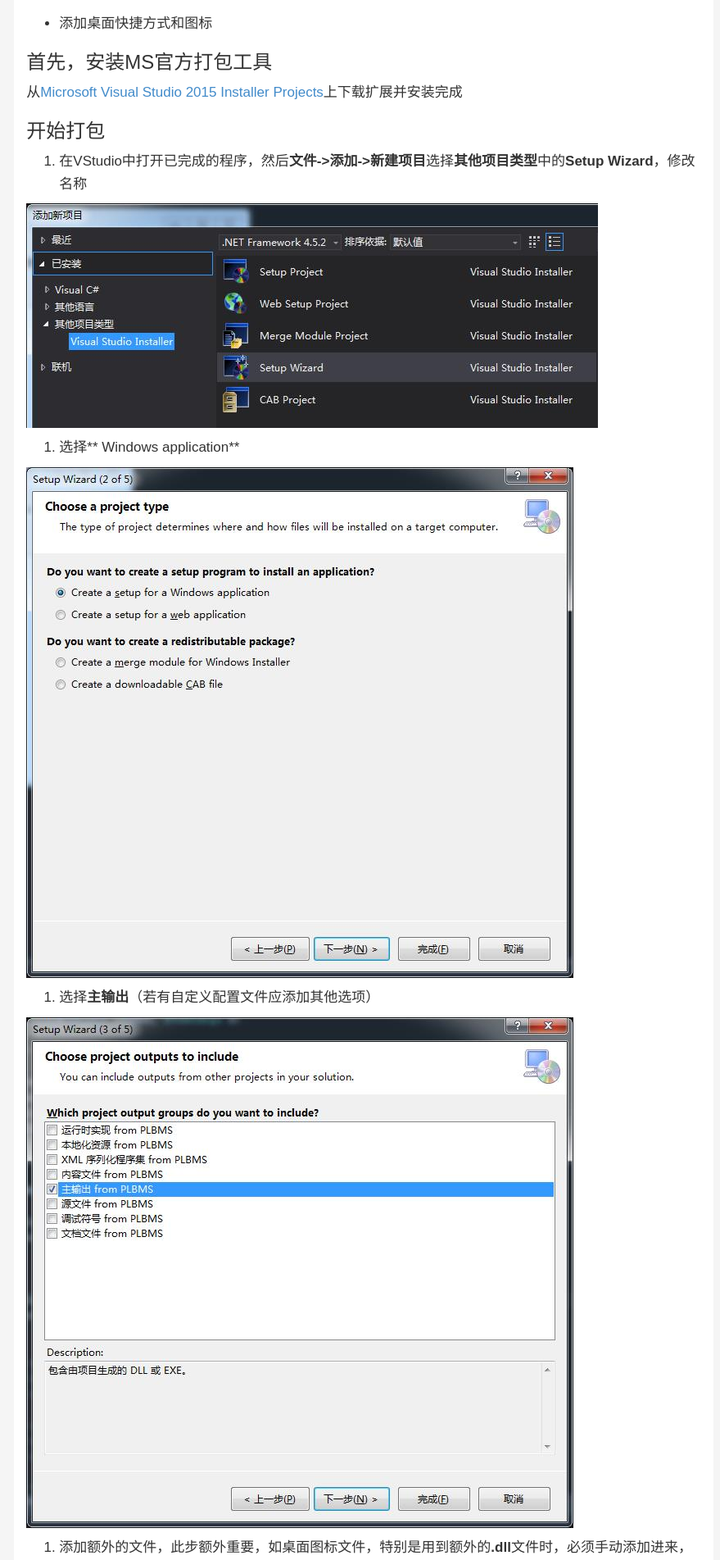
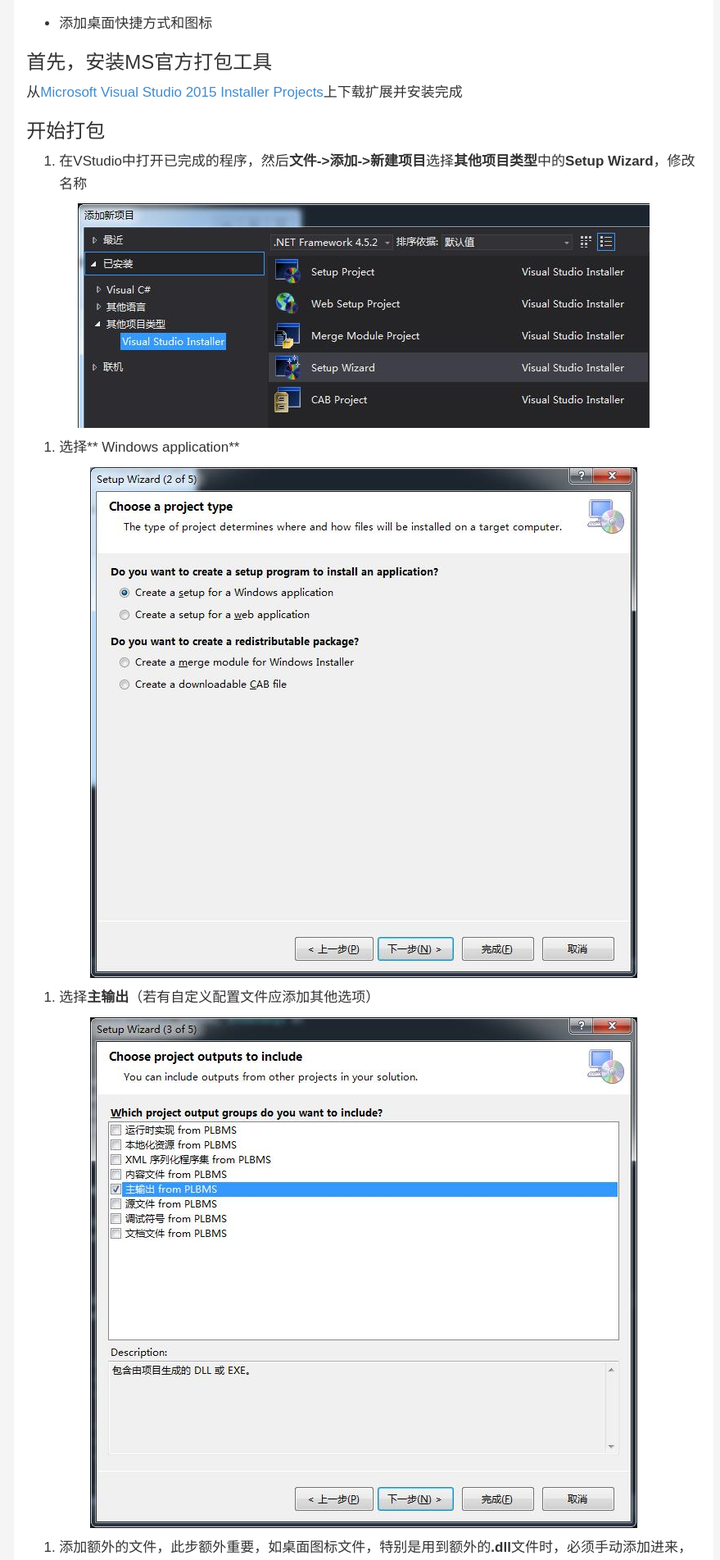
Before and after one commit to GeorgeCaoJ/blog, a Jekyll site: the page built from _posts/CSharp/2016-11-30-Package-Application.md, in a window 1280 px wide. Shown: the part 330-2233 px from the top of the page at 82% size, without its empty margins (196-1075 px from the left). Built offline with Jekyll 4.4.1, drawn with Linux system fonts in a browser that asks for light colours.

Commit message:
make img display center and responsive

```diff
--- a/css/common.css
+++ b/css/common.css
@@ -32,7 +32,9 @@
 
 } */
 
-.img{
+img {
+    display: block;
+    margin: 0 auto;
     max-width: 100%;
     height: auto;
 }
```
